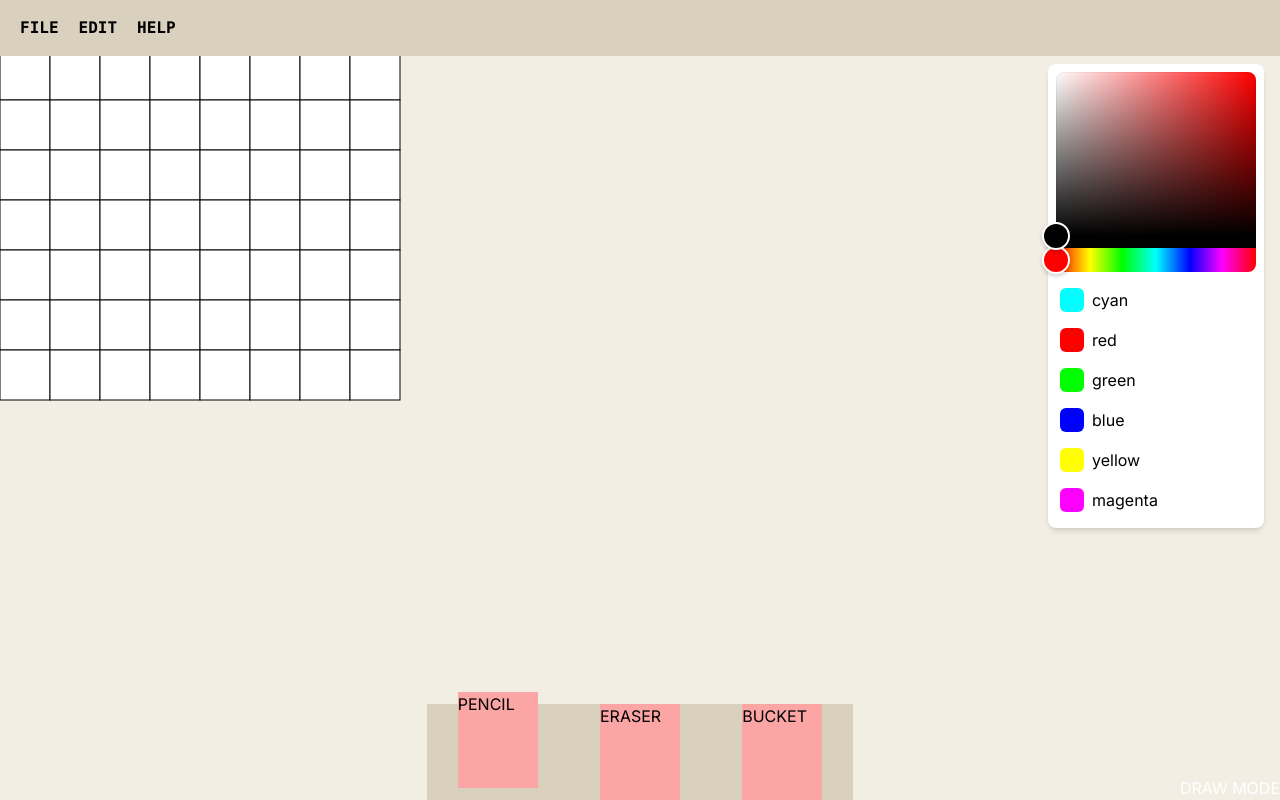
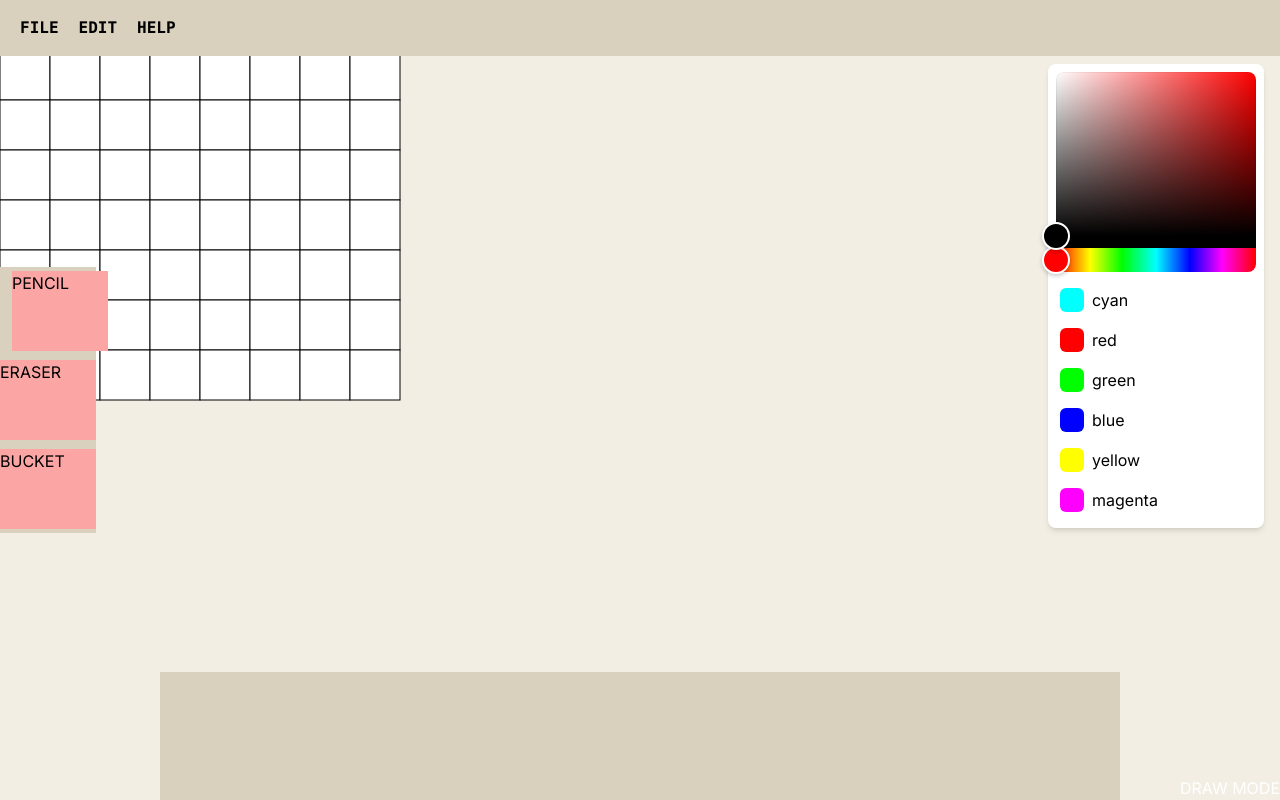
Before and after one commit to zide-editor/zide-desktop, a Next.js app: page / in a window 1280 px wide. Built offline with nearby package versions, Linux system fonts and the light colour scheme.

Commit message:
[CHORE]: ✨ revamped UI for animation feature 🍉

```diff
--- a/src/app/page.tsx
+++ b/src/app/page.tsx
@@ -43,7 +43,7 @@ export default function Home() {
     isFloodFill,
     currentColor,
     setCurrentColor,
-    setPredefinedColor
+    setPredefinedColor,
   } = useCanvas(8, 8, 50);
   const { windowDim } = useWindow();
 
@@ -83,26 +83,28 @@ export default function Home() {
         </div>
       </div>
 
-      <section className="h-24 w-1/3 bg-[#D9D0BE] absolute bottom-0 left-0 right-0 mx-auto z-[999] flex justify-around">
+      <section className="w-24 h-1/3 bg-[#D9D0BE] absolute bottom-0 top-0 left-0 my-auto z-[999] flex flex-col justify-around">
         <section
           onClick={() => setSelectedTool("pencil")}
-          className={`w-20 h-full bg-red-300 ${selectedTool === "pencil" && "-translate-y-3"}`}
+          className={`h-20 w-full bg-red-300 ${selectedTool === "pencil" && "translate-x-3"}`}
         >
           PENCIL
         </section>
         <section
           onClick={() => setSelectedTool("eraser")}
-          className={`w-20 h-full bg-red-300 ${selectedTool === "eraser" && "-translate-y-3"}`}
+          className={`h-20 w-full bg-red-300 ${selectedTool === "eraser" && "translate-x-3"}`}
         >
           ERASER
         </section>
         <section
           onClick={() => setSelectedTool("bucket")}
-          className={`w-20 h-full bg-red-300 ${selectedTool === "bucket" && "-translate-y-3"}`}
+          className={`h-20 w-full bg-red-300 ${selectedTool === "bucket" && "translate-x-3"}`}
         >
           BUCKET
         </section>
       </section>
+
+      <section className="w-3/4 h-32 bg-[#D9D0BE] absolute bottom-0"></section>
     </main>
   );
 }
```
